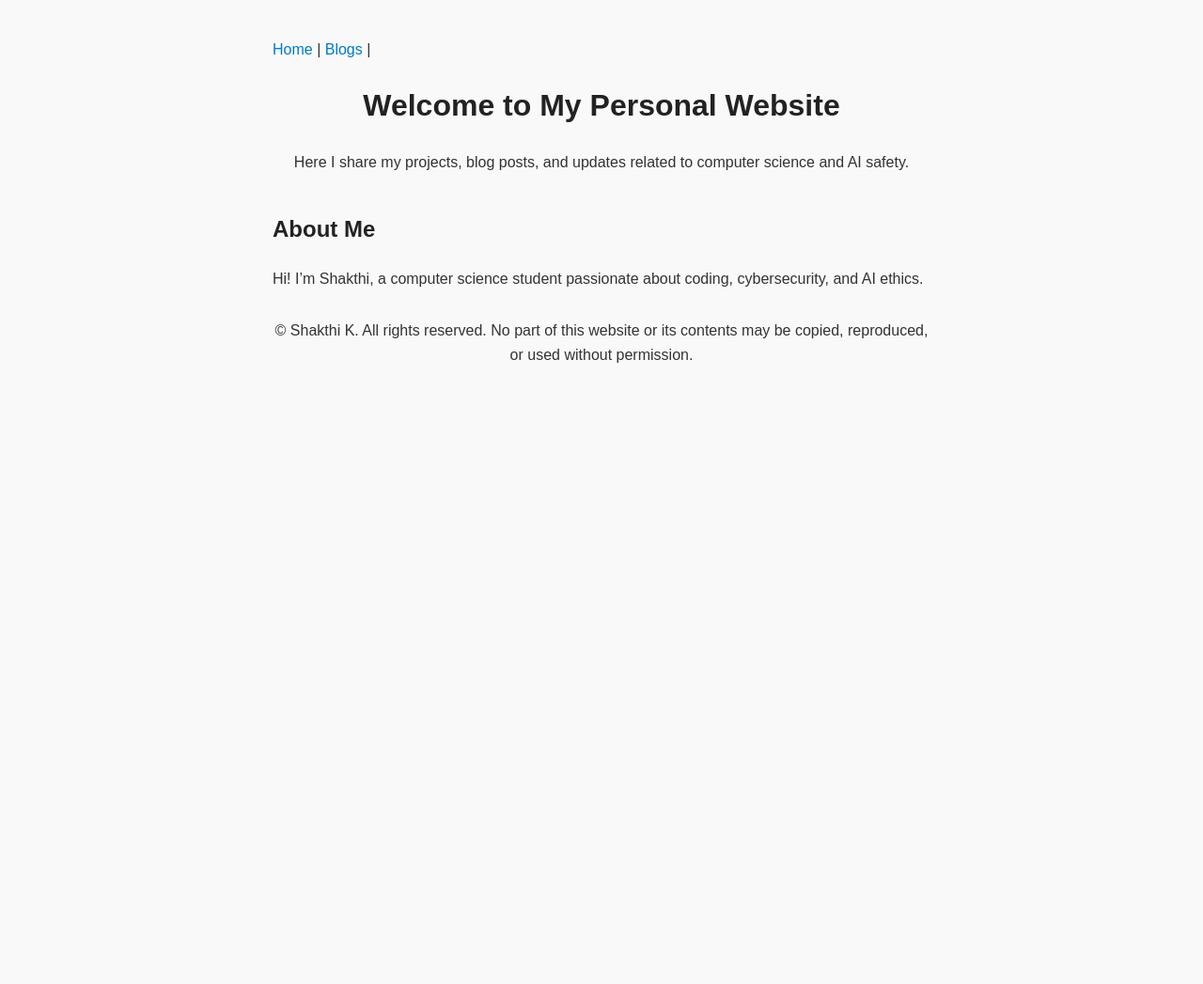
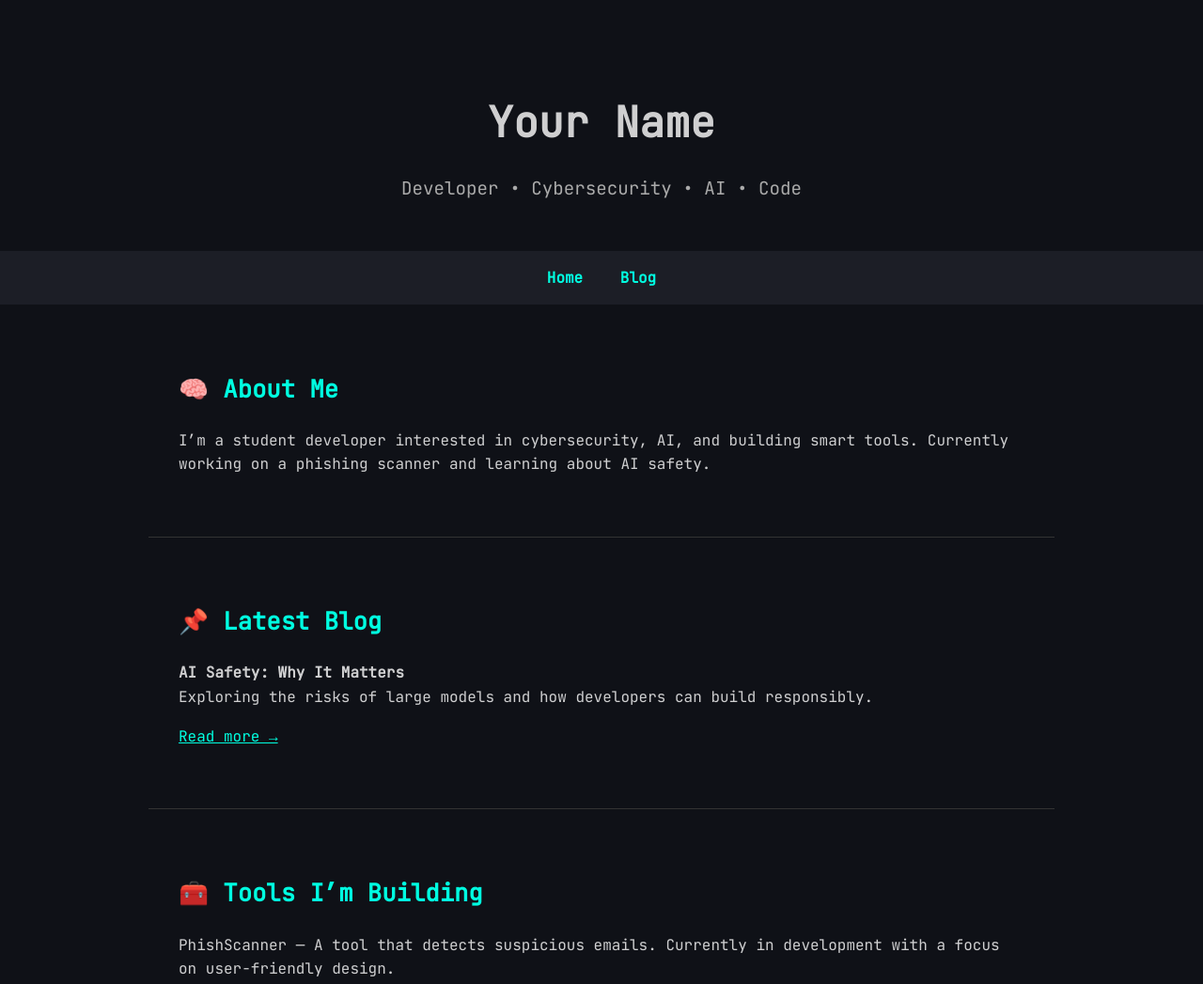
Before and after one commit to SK-02-dev/sk-02-dev.github.io, a plain HTML site: page index.html in a window 1280 px wide. Shown: the top 1047 px of the page at 94% size. Before the commit the page ends 800 px from the top, so only its background shows below. Drawn offline with Linux system fonts and the light colour scheme.

Commit message:
Update index.html

```diff
--- a/index.html
+++ b/index.html
@@ -2,56 +2,122 @@
 <html lang="en">
 <head>
   <meta charset="UTF-8" />
+  <title>Your Name — Developer</title>
   <meta name="viewport" content="width=device-width, initial-scale=1" />
-  <title>Your Name — Personal Website</title>
+  <link href="https://fonts.googleapis.com/css2?family=JetBrains+Mono&display=swap" rel="stylesheet">
   <style>
+    :root {
+      --bg: #0f1117;
+      --text: #ffffffcc;
+      --accent: #00ffe1;
+      --card: #1c1e26;
+    }
+
     body {
-      font-family: Arial, sans-serif;
-      max-width: 700px;
-      margin: 40px auto;
-      padding: 0 20px;
+      margin: 0;
+      padding: 0;
+      font-family: 'JetBrains Mono', monospace;
+      background: var(--bg);
+      color: var(--text);
       line-height: 1.6;
-      background-color: #f9f9f9;
-      color: #333;
     }
-    header, footer {
+
+    header {
       text-align: center;
-      margin-bottom: 40px;
+      padding: 4rem 2rem 2rem;
     }
-    a {
-      color: #007acc;
+
+    header h1 {
+      font-size: 2.8rem;
+      margin-bottom: 0.5rem;
+    }
+
+    header p {
+      font-size: 1.2rem;
+      color: #aaa;
+    }
+
+    nav {
+      text-align: center;
+      padding: 1rem;
+      background: var(--card);
+    }
+
+    nav a {
+      margin: 0 15px;
+      color: var(--accent);
       text-decoration: none;
+      font-weight: bold;
     }
-    a:hover {
+
+    nav a:hover {
       text-decoration: underline;
     }
-    article {
-      margin-bottom: 30px;
+
+    .section {
+      padding: 3rem 2rem;
+      max-width: 900px;
+      margin: 0 auto;
+      border-bottom: 1px solid #333;
     }
-    h1, h2 {
-      color: #222;
+
+    h2 {
+      color: var(--accent);
+      font-size: 1.6rem;
+    }
+
+    footer {
+      text-align: center;
+      padding: 2rem;
+      color: #555;
+      font-size: 0.9rem;
+    }
+
+    @media (max-width: 600px) {
+      header h1 {
+        font-size: 2rem;
+      }
+
+      nav a {
+        display: block;
+        margin: 10px 0;
+      }
     }
   </style>
 </head>
 <body>
-<nav>
-    <a href="index.html">Home</a> |
-    <a href="blogs.html">Blogs</a> |
-  </nav>
+
   <header>
-    <h1>Welcome to My Personal Website</h1>
-    <p>Here I share my projects, blog posts, and updates related to computer science and AI safety.</p>
+    <h1>Your Name</h1>
+    <p>Developer • Cybersecurity • AI • Code</p>
   </header>
 
-  <main>
-    <article>
-      <h2>About Me</h2>
-      <p>Hi! I’m Shakthi, a computer science student passionate about coding, cybersecurity, and AI ethics.</p>
-    </article>
-  </main>
+  <nav>
+    <a href="index.html">Home</a>
+    <a href="blogs.html">Blog</a>
+    <!-- <a href="projects.html">Projects</a> -->
+  </nav>
+
+  <div class="section">
+    <h2>🧠 About Me</h2>
+    <p>I’m a student developer interested in cybersecurity, AI, and building smart tools. Currently working on a phishing scanner and learning about AI safety.</p>
+  </div>
+
+  <div class="section">
+    <h2>📌 Latest Blog</h2>
+    <p><strong>AI Safety: Why It Matters</strong><br>
+    Exploring the risks of large models and how developers can build responsibly.</p>
+    <p><a href="blogs.html" style="color: var(--accent);">Read more →</a></p>
+  </div>
+
+  <div class="section">
+    <h2>🧰 Tools I’m Building</h2>
+    <p>PhishScanner — A tool that detects suspicious emails. Currently in development with a focus on user-friendly design.</p>
+  </div>
 
   <footer>
-    <p>© Shakthi K. All rights reserved. No part of this website or its contents may be copied, reproduced, or used without permission.</p>
+    &copy; 2025 Your Name. All rights reserved.
   </footer>
+
 </body>
 </html>
```
